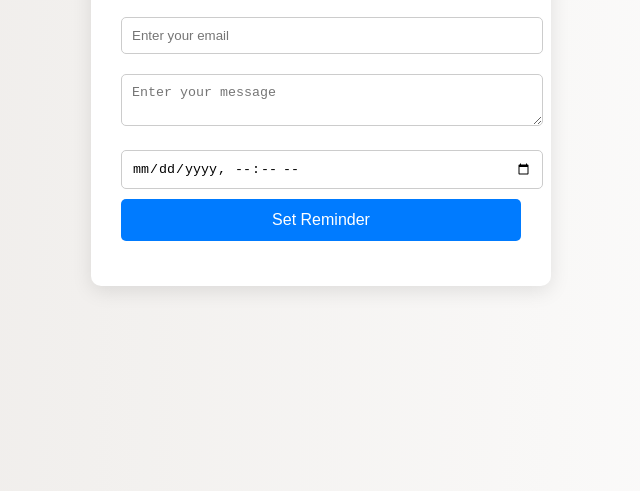
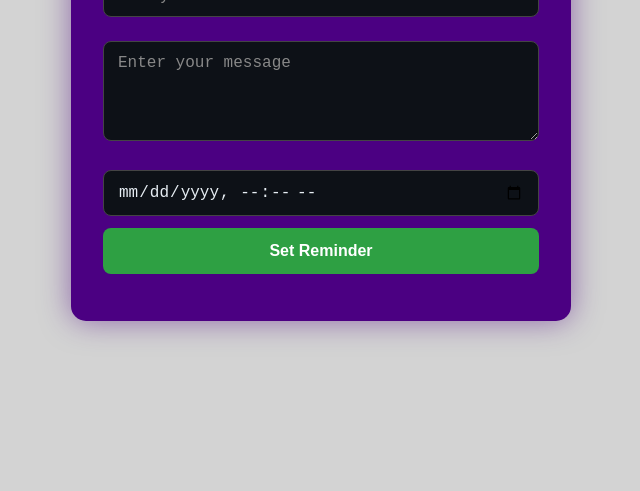
Before and after one commit to Setu3011/Smart-Reminder, a plain HTML site: page smart-reminder/frontend/index.html in a window 1280 px wide. Shown: the part 309-800 px from the top of the page, without its empty margins (319-959 px from the left). Drawn offline with Linux system fonts and the light colour scheme.

Commit message:
Update style.css

```diff
--- a/smart-reminder/frontend/style.css
+++ b/smart-reminder/frontend/style.css
@@ -1,47 +1,113 @@
+/* Global Reset */
+* {
+  box-sizing: border-box;
+  margin: 0;
+  padding: 0;
+}
+
 body {
-  font-family: Arial, sans-serif;
-  background: linear-gradient(to right, #ece9e6, #ffffff);
+  font-family: 'Segoe UI', Tahoma, Geneva, Verdana, sans-serif;
+  background: lightgrey; /* Black background */
+  color: #e6edf3;
+  min-height: 100vh;
   display: flex;
   justify-content: center;
   align-items: center;
-  height: 100vh;
-  margin: 0;
+  padding: 20px;
 }
 
+/* Dark Violet Container */
 .container {
-  background: white;
-  padding: 30px;
-  border-radius: 10px;
-  box-shadow: 0 5px 20px rgba(0,0,0,0.1);
+  background: #4b0082; /* Dark violet */
+  padding: 2rem;
+  border-radius: 15px;
+  box-shadow: 0 0 30px rgba(75, 0, 130, 0.5);
+  width: 100%;
+  max-width: 500px;
   text-align: center;
-  width: 100%;
-  max-width: 400px;
+  transition: transform 0.3s ease;
 }
 
-input, textarea {
-  width: 100%;
-  padding: 10px;
-  margin: 10px 0;
-  border: 1px solid #ccc;
-  border-radius: 5px;
+.container:hover {
+  transform: translateY(-3px);
 }
 
+h1 {
+  font-size: 2rem;
+  margin-bottom: 1.5rem;
+  color: #ffffff;
+}
+
+/* Black Inputs & Textarea */
+input,
+textarea {
+  width: 100%;
+  padding: 12px 14px;
+  margin: 12px 0;
+  border: 1px solid #444;
+  border-radius: 8px;
+  background-color: #0d1117; /* Black input */
+  color: #e6edf3;
+  font-size: 1rem;
+  transition: border-color 0.3s;
+}
+
+input::placeholder,
+textarea::placeholder {
+  color: #888;
+}
+
+input:focus,
+textarea:focus {
+  border-color: #2ea043;
+  outline: none;
+}
+
+textarea {
+  resize: vertical;
+  min-height: 100px;
+}
+
+/* Green Button */
 button {
   width: 100%;
-  padding: 12px;
-  background-color: #007BFF;
-  color: white;
+  padding: 14px;
+  background-color: #2ea043;
+  color: #fff;
   border: none;
-  border-radius: 5px;
-  font-size: 16px;
-  transition: background-color 0.3s ease;
+  border-radius: 8px;
+  font-size: 1rem;
+  font-weight: bold;
+  cursor: pointer;
+  transition: background-color 0.3s ease, transform 0.2s;
+}
+
+button:hover {
+  background-color: #22863a;
+  transform: scale(1.02);
 }
 
 button.clicked {
-  background-color: #28a745;
+  background-color: #1f883d !important;
 }
 
 #response {
   margin-top: 15px;
-  color: green;
+  color: #ffffff;
+  font-weight: 500;
 }
+
+/* Responsive Design */
+@media screen and (max-width: 600px) {
+  .container {
+    padding: 1.5rem;
+  }
+
+  h1 {
+    font-size: 1.5rem;
+  }
+
+  button {
+    font-size: 0.95rem;
+  }
+}
```
